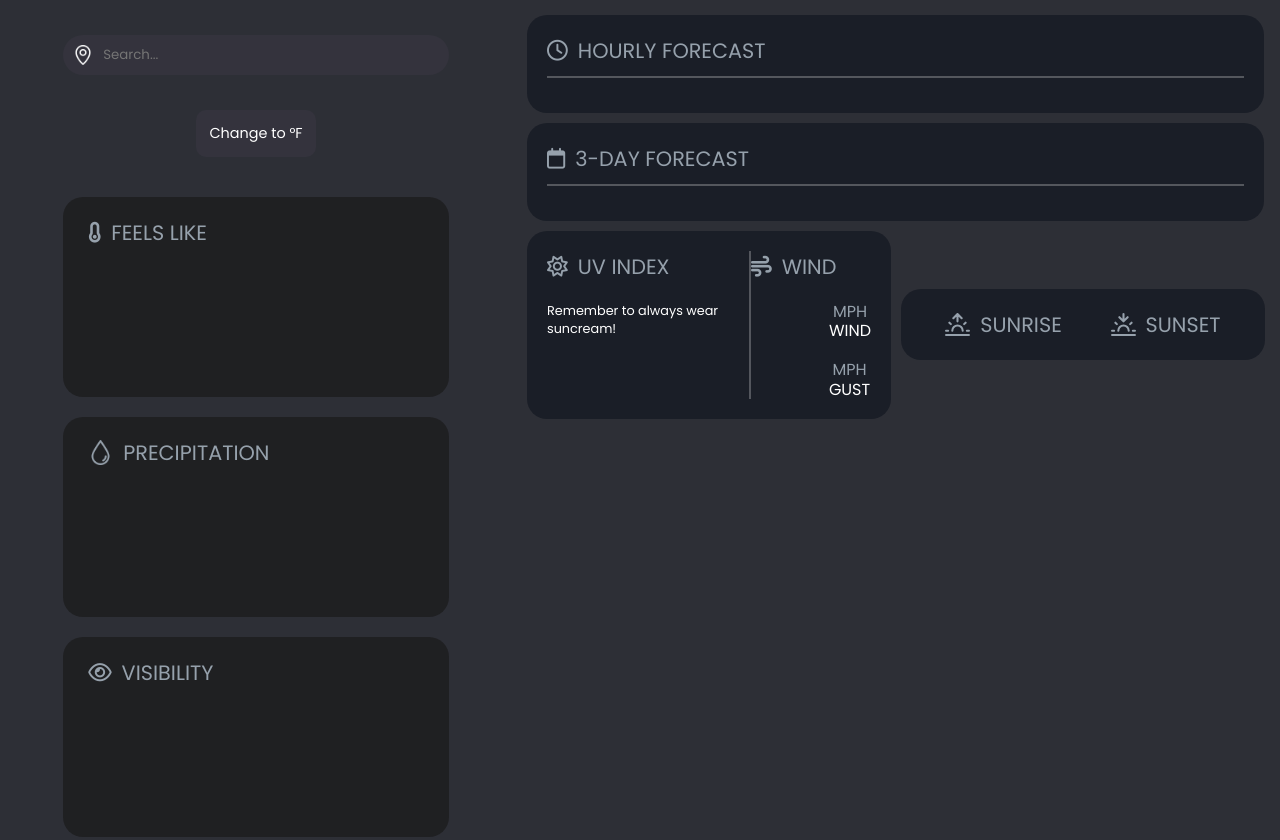
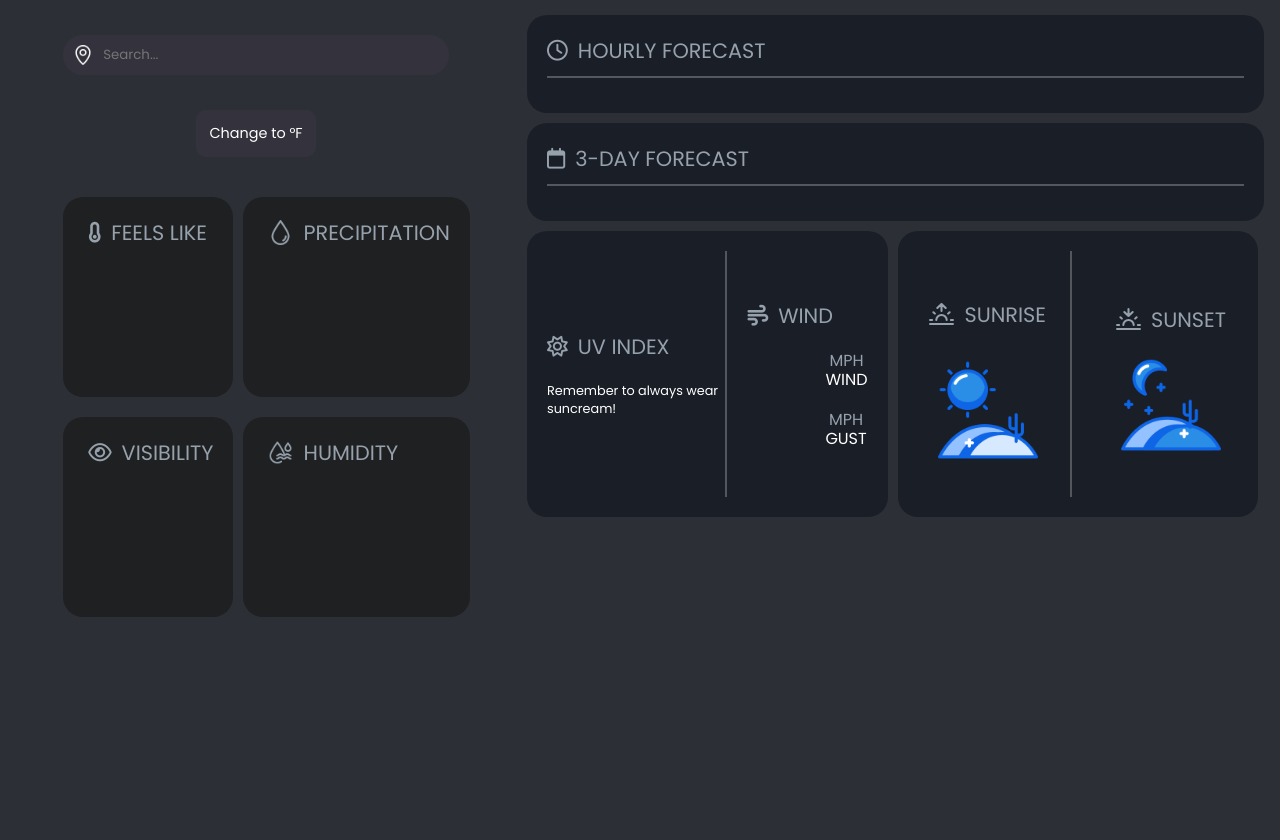
Before and after one commit to itskharina/weather-app, a website: page index.html in a window 1280 px wide. Shown: the top 840 px of the page. Drawn offline with Linux system fonts and the light colour scheme; no server answers.

Commit message:
Added the sunrise and sunset section

```diff
--- a/css/style.scss
+++ b/css/style.scss
@@ -86,7 +86,8 @@ main {
         margin-top: 30px;
         margin-bottom: 20px;
         display: grid;
-        grid-template-columns: repeat(auto-fit, minmax(240px, 1fr));
+        grid-template-columns: 1fr 1fr;
+        // grid-template-columns: repeat(auto-fit, minmax(240px, 1fr));
         grid-auto-rows: auto;
         gap: 10px;
 
@@ -254,16 +255,24 @@ img {
 
         .uv-wind, .sun {
             display: flex;
+            align-items: center;
             width: 96%;
             background-color: $mainColour;
             padding: 20px;
             border-radius: 20px;
             justify-content: space-around;
+            height: 286px;
+        }
+
+        .sun {
+            margin-right: 7px;
         }
 
         .border-left {
+            height: 100%;
             border-left: 2px solid rgba(255,255,255,.25);
-
+            padding: 10px;
+;
         }
 
         .uv-value {
@@ -294,6 +303,21 @@ img {
             font-size: 0.8rem;
             margin-top: 20px;
         }
+
+        .sunset, .sunrise  {
+            @include flex(column);
+            justify-content: center;
+            gap: 10px;
+            margin-top: 10px;
+
+            .sunrise-value {
+                margin-bottom: 10px;
+            }
+
+            .pics {
+                width: 100px;
+            }
+        }
     }
 }
 
@@ -313,5 +337,9 @@ footer {
     }
 }
 
-
+// <a href="https://www.freepik.com/icon/sunset_9595809#fromView=resource_detail&position=9">Icon by vectaicon</a>
+// <a href="https://www.freepik.com/icon/sunrise_9595807">Icon by vectaicon</a>
 // <a href="https://iconscout.com/icons/sunrise" class="text-underline font-size-sm" target="_blank">Sunrise</a> by <a href="https://iconscout.com/contributors/feathericons" class="text-underline font-size-sm">Feather Icons</a> on <a href="https://iconscout.com" class="text-underline font-size-sm">IconScout</a>
+// <a href="https://iconscout.com/icons/sunset" class="text-underline font-size-sm" target="_blank">Sunset</a> by <a href="https://iconscout.com/contributors/feathericons" class="text-underline font-size-sm">Feather Icons</a> on <a href="https://iconscout.com" class="text-underline font-size-sm">IconScout</a>
+// <a href="https://www.freepik.com/icon/desert_1360330">Icon by Darius Dan</a>
+// <a href="https://www.freepik.com/icon/desert_1360329#fromView=resource_detail&position=62">Icon by Darius Dan</a>
--- a/index.html
+++ b/index.html
@@ -92,10 +92,13 @@
               <div class="sunrise">
                 <p class="title"><img src="./images/sunrise.svg" alt="sunrise icon"/>SUNRISE</p>
                 <p class="sunrise-value"></p>
+                <img class="pics" src="./images/sunrise-pic.png" alt="sunrise photo">
               </div>
+              <div class="border-left"></div>
               <div class="sunset">
-                <p class="title"><img src="./images/sunset.svg" alt="sunset icon"/>SUNSET</p>
+                <p class="title"><img src="./images/sunset.svg" alt="sunset picture"/>SUNSET</p>
                 <p class="sunset-value"></p>
+                <img class="pics" src="./images/sunset-pic.png" alt="sunset picture">
               </div>
             </div>
           </div>
```
Also changed, not shown: css/style.css, images/sunrise-pic.png (added), images/sunset-pic.png (added), 1 other file.
